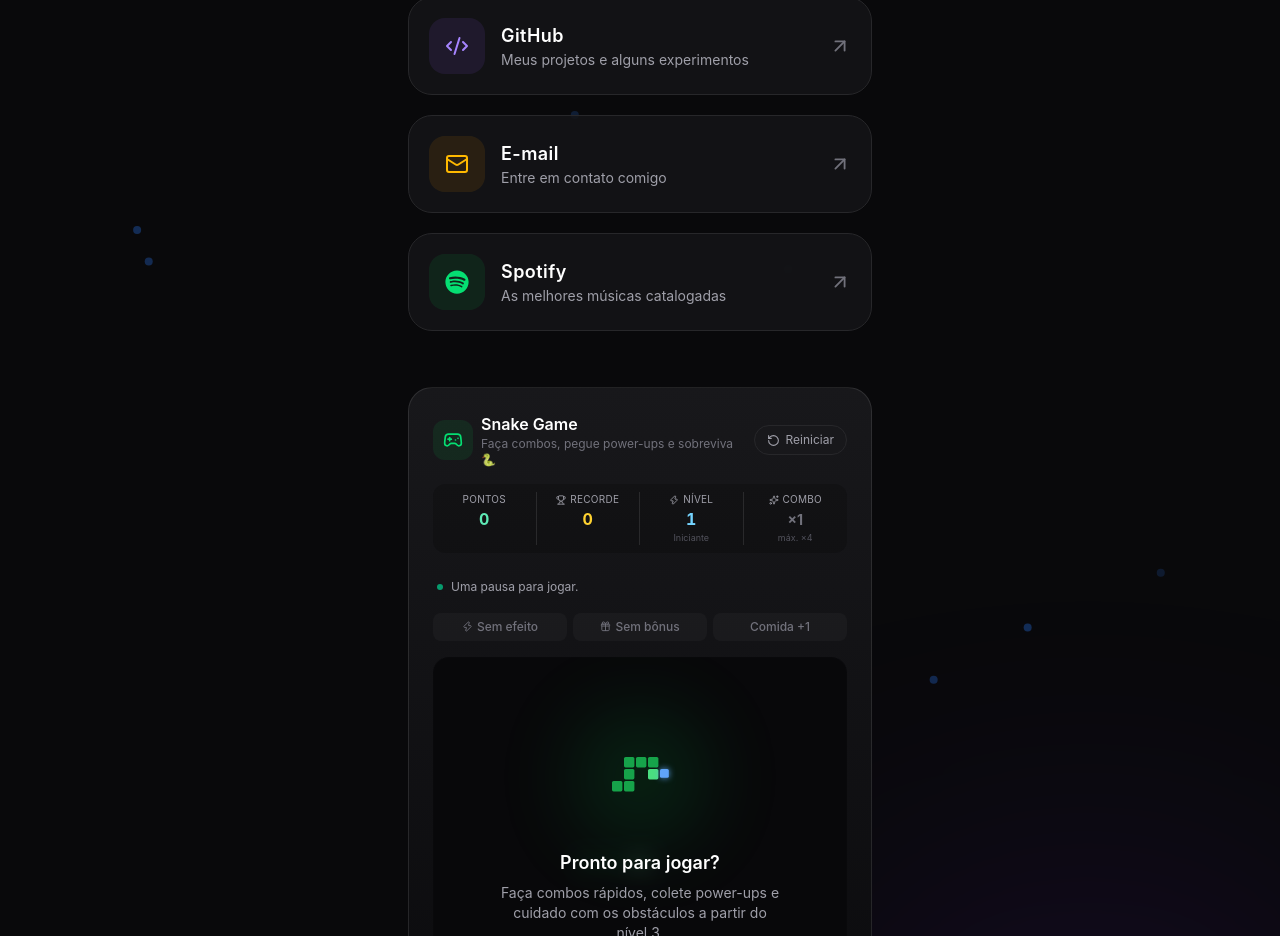
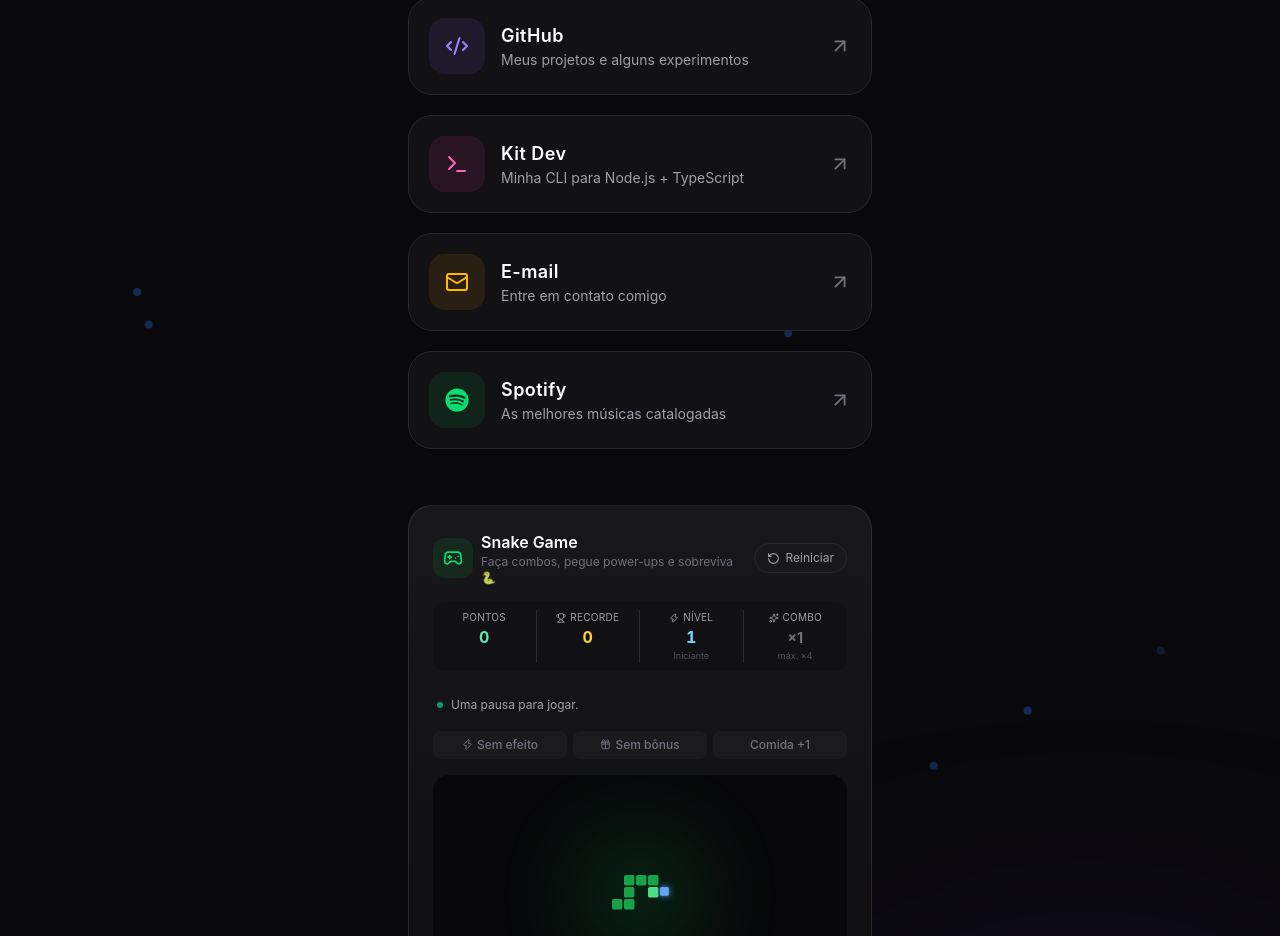
Before and after one commit to marcosfrancomarinho/meu-perfil, a React (Vite) app: page / in a window 1280 px wide. Shown: the part 859-1795 px from the top of the page. Built offline with nearby package versions, Linux system fonts and the light colour scheme.

Commit message:
feat: add Kit Dev link to profile

```diff
--- a/src/data/links.ts
+++ b/src/data/links.ts
@@ -1,4 +1,4 @@
-import { BriefcaseBusiness, Code2, Mail } from 'lucide-react';
+import { BriefcaseBusiness, Code2, Mail, Terminal } from 'lucide-react';
 import { FaSpotify } from 'react-icons/fa';
 import type { LinkItem } from '../types';
 
@@ -18,6 +18,13 @@
     color: 'violet',
   },
   {
+    title: 'Kit Dev',
+    description: 'Minha CLI para Node.js + TypeScript',
+    href: 'https://www.npmjs.com/package/create-kit-dev',
+    icon: Terminal,
+    color: 'pink',
+  },
+  {
     title: 'E-mail',
     description: 'Entre em contato comigo',
     href: 'mailto:marcosmarinho19998@gmail.com',
```
